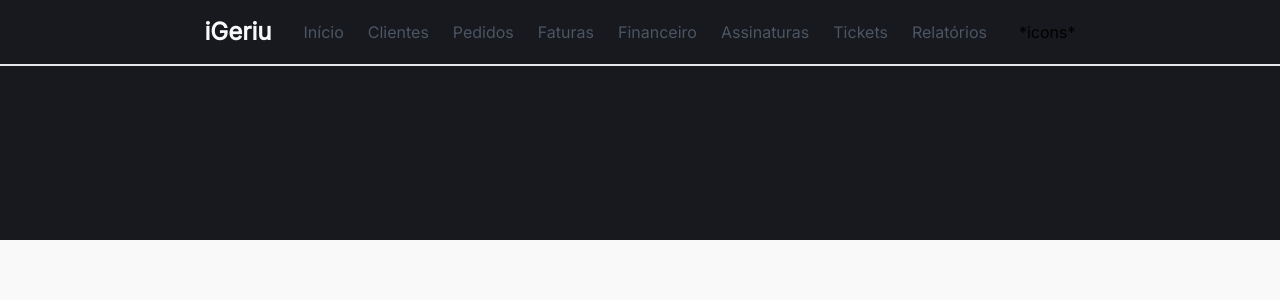
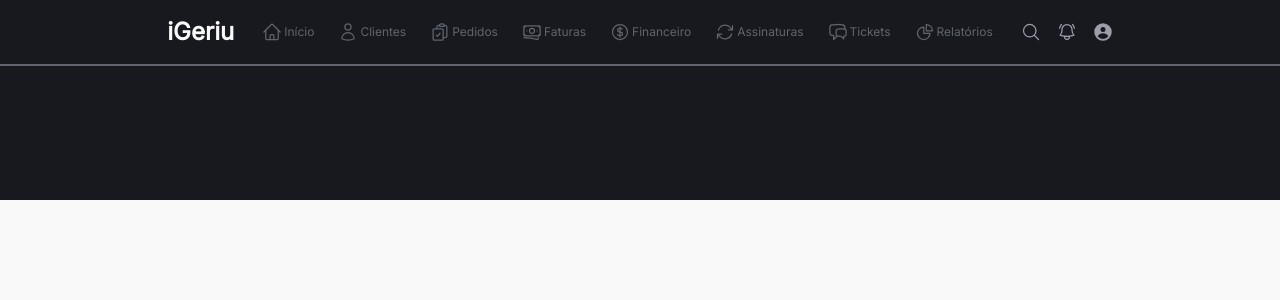
Before and after one commit to luiz-palmera/iGeriu, a React (Vite) app: page / in a window 1280 px wide. Shown: the top 300 px of the page. Built offline with nearby package versions, Linux system fonts and the light colour scheme.

Commit message:
feat: polindo header

```diff
--- a/src/components/layout/Header.tsx
+++ b/src/components/layout/Header.tsx
@@ -1,45 +1,52 @@
+import {
+  ArrowPathIcon,
+  BanknotesIcon,
+  ChartPieIcon,
+  CurrencyDollarIcon,
+  HomeIcon,
+  UserIcon,
+  ClipboardDocumentCheckIcon,
+  ChatBubbleLeftRightIcon,
+  BellAlertIcon,
+  MagnifyingGlassIcon
+} from "@heroicons/react/24/outline";
+import { UserCircleIcon } from "@heroicons/react/16/solid";
+import { NavLink } from "./NavLink";
+
+
+const navLinks = [
+  { label: "Início", href: "#", icon:<HomeIcon className="h-5 w-5"/> },
+  { label: "Clientes", href: "#", icon:<UserIcon className="h-5 w-5"/> },
+  { label: "Pedidos", href: "#", icon:<ClipboardDocumentCheckIcon className="h-5 w-5"/> },
+  { label: "Faturas", href: "#", icon:<BanknotesIcon className="h-5 w-5"/> },
+  { label: "Financeiro", href: "#", icon:<CurrencyDollarIcon className="h-5 w-5"/> },
+  { label: "Assinaturas", href: "#", icon:<ArrowPathIcon className="h-5 w-5"/> },
+  { label: "Tickets", href: "#", icon:<ChatBubbleLeftRightIcon className="h-5 w-5"/> },
+  { label: "Relatórios", href: "#", icon:<ChartPieIcon className="h-5 w-5"/> },
+];
 
 const Header = () => {
-    return (
-<header className="bg-primary border-b-2 border-headertext">
-      <div className="container mx-auto px-4 py-4">
-        <div className="flex items-center justify-center space-x-8">
-        <h1 className="text-2xl font-bold text-background">iGeriu</h1>
-          <div className="flex items-center space-x-8">
-            <nav className="hidden md:flex space-x-6">
-              <a href="#" className="text-gray-600 hover:text-gray-800">
-                    Início
-                </a>
-                <a href="#" className="text-gray-600 hover:text-gray-800">
-                    Clientes
-                </a>
-                <a href="#" className="text-gray-600 hover:text-gray-800">
-                    Pedidos
-                </a>
-                <a href="#" className="text-gray-600 hover:text-gray-800">
-                    Faturas
-                </a>
-                <a href="#" className="text-gray-600 hover:text-gray-800">
-                    Financeiro
-                </a>
-                <a href="#" className="text-gray-600 hover:text-gray-800">
-                    Assinaturas
-                </a>
-                <a href="#" className="text-gray-600 hover:text-gray-800">
-                    Tickets
-                </a>
-                <a href="#" className="text-gray-600 hover:text-gray-800">
-                    Relatórios
-                </a>
-            </nav>
-          </div>
+  return (
+    <header className="bg-primary border-b-2 border-headerContent">
+      <div className="container mx-auto px-4 h-16">
+        <div className="flex items-center justify-center space-x-4 h-full">
+          <h1 className="text-2xl font-bold text-background">iGeriu</h1>
+          <nav className="hidden md:flex h-full">
+            {navLinks.map((link) => (
+              <NavLink key={link.label} href={link.href} icon={link.icon}>
+                {link.label}
+              </NavLink>
+            ))}
+          </nav>
           <div className="flex items-center space-x-4">
-            *icons*
+            <MagnifyingGlassIcon className="text-headerContentHover w-5 h-5"/>
+            <BellAlertIcon className="text-headerContentHover w-5 h-5"/>
+            <UserCircleIcon className="text-headerContentHover w-5 h-5"/>
           </div>
         </div>
       </div>
     </header>
-    );
+  );
     }
 
     export default Header;
--- /dev/null
+++ b/src/components/layout/NavLink.tsx
@@ -0,0 +1,21 @@
+import React from 'react'
+
+type NavLinkProps = {
+    href: string;
+    children: React.ReactNode;
+    icon: React.ReactNode;
+}
+
+export const NavLink = ({href, children, icon}: NavLinkProps) => {
+    return(
+        <a
+            href={href}
+            className={
+                'h-full flex items-center px-3 text-xs text-headerContent hover:text-headerContentHover hover:border-b-2 border-headerContentHover space-x-0.5'
+            }
+        >
+            <span>{icon}</span>
+            <span>{children}</span>
+        </a>
+    )
+}
--- a/src/pages/Home.tsx
+++ b/src/pages/Home.tsx
@@ -2,7 +2,7 @@ import Header from "../components/layout/Header";
 
 const Home = () => {
   return (
-    <div className="min-h-screen bg-gradient-to-b from-primary from-30% to-background to-30%">
+    <div className="min-h-screen bg-gradient-to-b from-primary from-25% to-background to-25%">
       <Header />
       <main className="container mx-auto px-4 py-8">
       </main>
```
